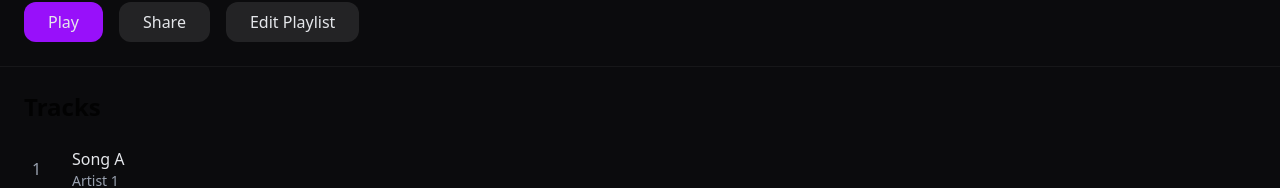
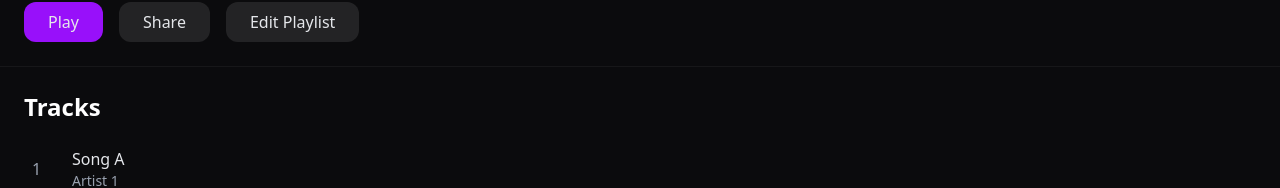
Before and after one commit to Nielson19/mymusicpage, a React app in the folder frontend/: page /playlist/1 in a window 1280 px wide. Shown: the part 342-530 px from the top of the page. Built offline with nearby package versions, Linux system fonts and the light colour scheme; the HTML template or start-up script is replaced by a standard one.

Commit message:
PlaylistPage Bug

```diff
--- a/frontend/src/pages/PlaylistPage.tsx
+++ b/frontend/src/pages/PlaylistPage.tsx
@@ -70,7 +70,7 @@ const PlaylistPage: React.FC = () => {
 
       {/* Playlist Content */}
       <div className="px-6 py-6">
-        <h2 className="text-2xl font-semibold mb-4 text-black/80">Tracks</h2>
+        <h2 className="text-2xl font-semibold mb-4 text-white text-underline">Tracks</h2>
         <ul className="flex flex-col gap-2">
 
           {playlist.items.map((song, index) => (
```
